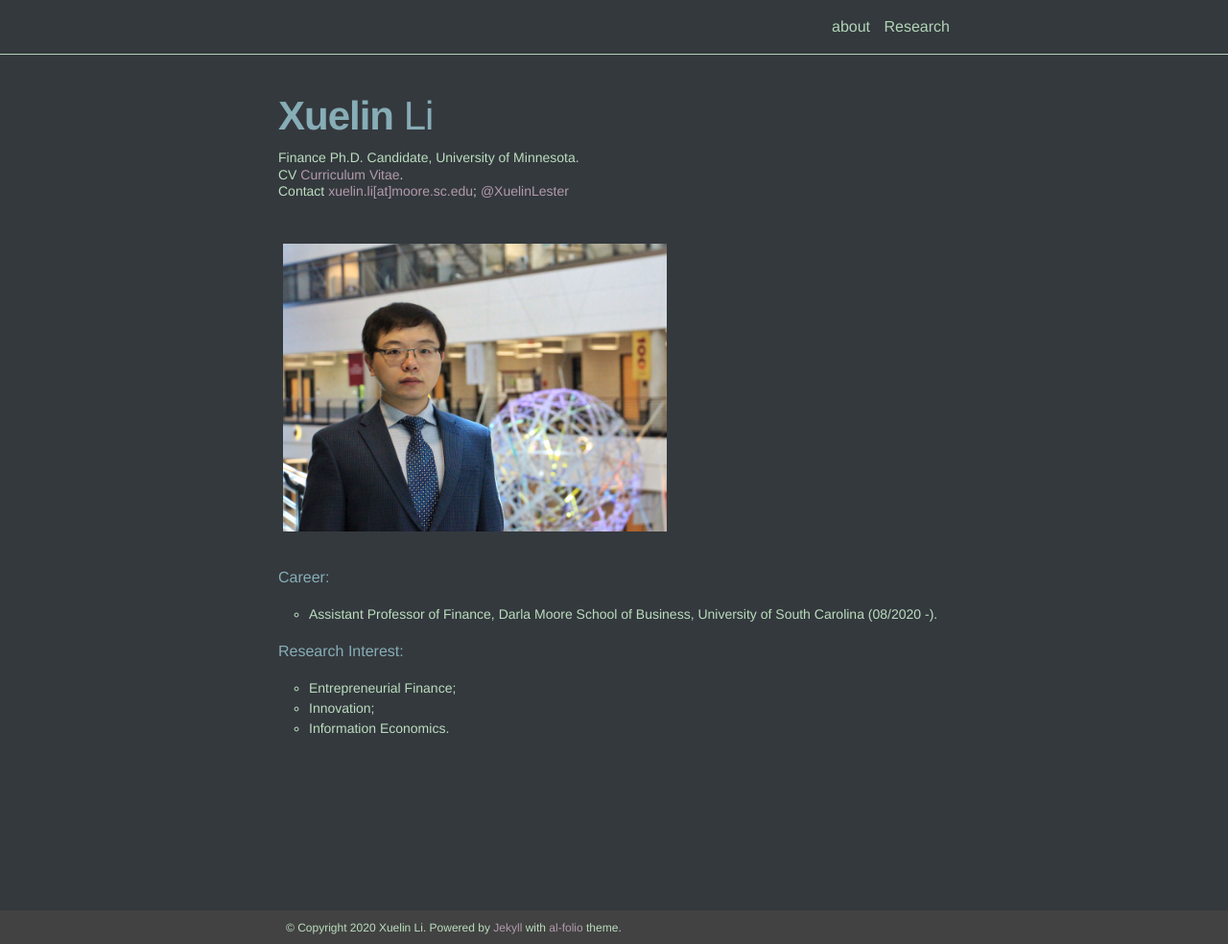
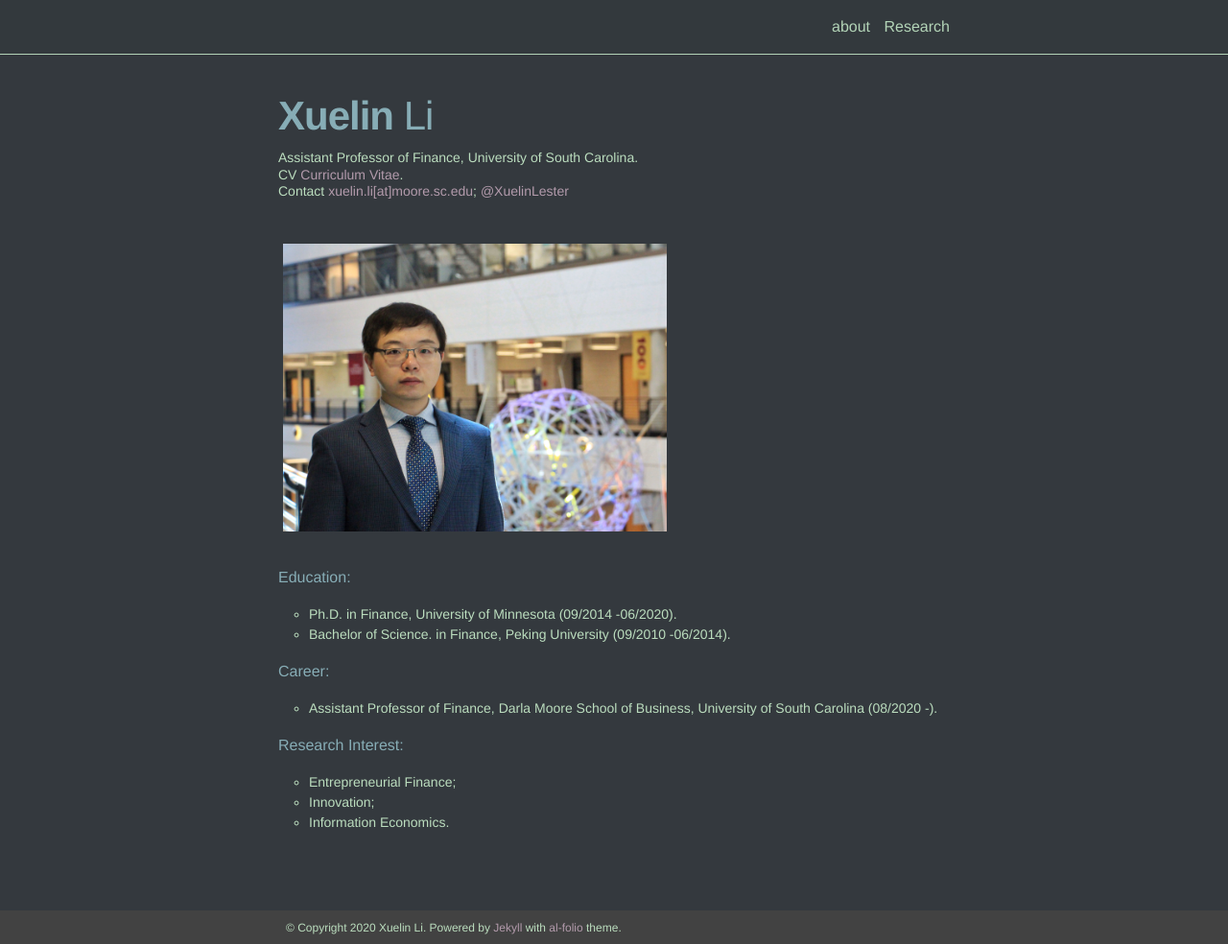
Before and after one commit to meizizhou/homepage, a Jekyll site: the page built from _pages/about.md, in a window 1280 px wide and 984 px high. Shown: the whole window at 96% size. Built offline with Jekyll 4.4.1, drawn with Linux system fonts in a browser that asks for light colours.

Commit message:
uofsc_v1

```diff
--- a/_pages/about.md
+++ b/_pages/about.md
@@ -2,7 +2,7 @@
 layout: about
 permalink: /
 title: <strong>Xuelin</strong> Li
-description: Finance Ph.D. Candidate, University of Minnesota.<br/>CV <a href="https://www.dropbox.com/s/snhfjm31v9mto3g/CV_Xuelin.pdf?dl=0" target="_blank">Curriculum Vitae</a>.<br/>Contact <a href="mailto:xuelin.li@moore.sc.edu">xuelin.li[at]moore.sc.edu</a>; <a href="https://twitter.com/XuelinLester"> @XuelinLester</a>
+description: Assistant Professor of Finance, University of South Carolina.<br/>CV <a href="https://www.dropbox.com/s/snhfjm31v9mto3g/CV_Xuelin.pdf?dl=0" target="_blank">Curriculum Vitae</a>.<br/>Contact <a href="mailto:xuelin.li@moore.sc.edu">xuelin.li[at]moore.sc.edu</a>; <a href="https://twitter.com/XuelinLester"> @XuelinLester</a>
 
 profile:
   align: top
@@ -12,6 +12,12 @@ profile:
 news: false
 social: false
 ---
+
+Education:
+<ul>
+<li style="list-style-type:circle;font-size:14px">Ph.D. in Finance, University of Minnesota (09/2014 -06/2020).</li>
+<li style="list-style-type:circle;font-size:14px">Bachelor of Science. in Finance, Peking University (09/2010 -06/2014).</li>
+</ul>
 
 Career:
 <ul>
```
Also changed, not shown: _pages/research.md (+3 -1 lines).
